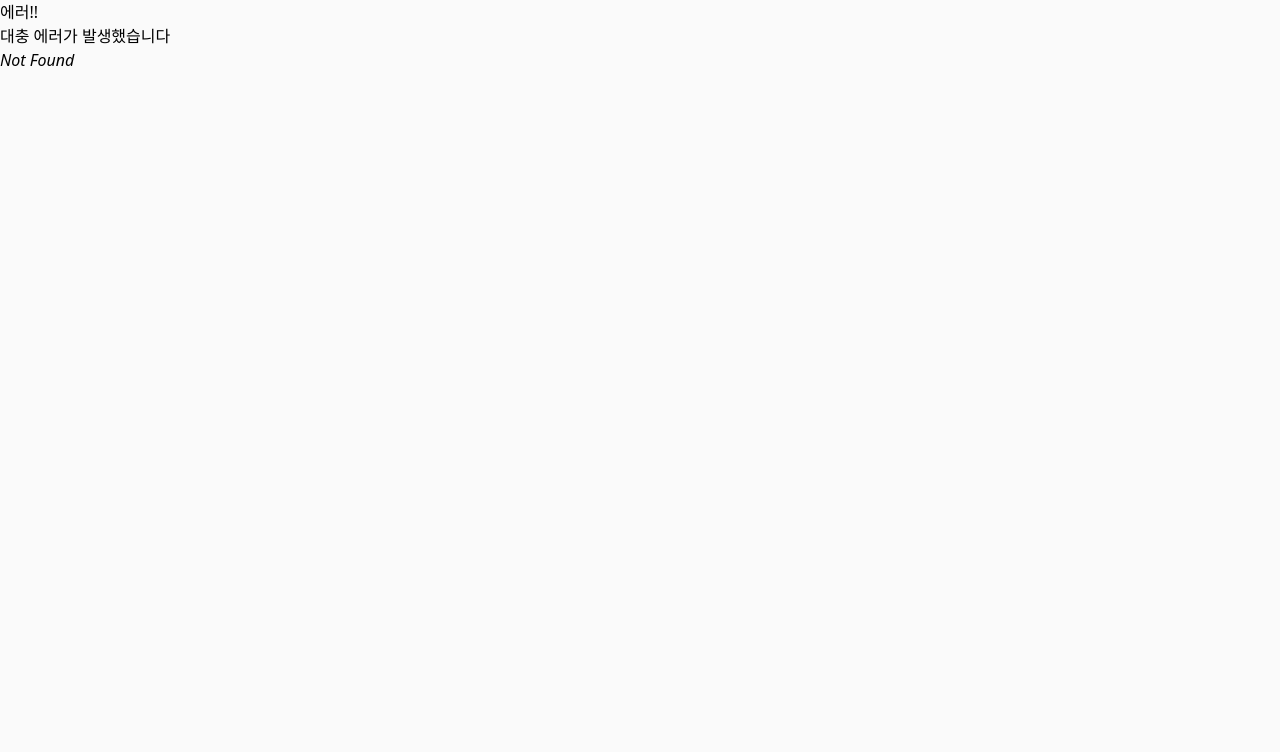
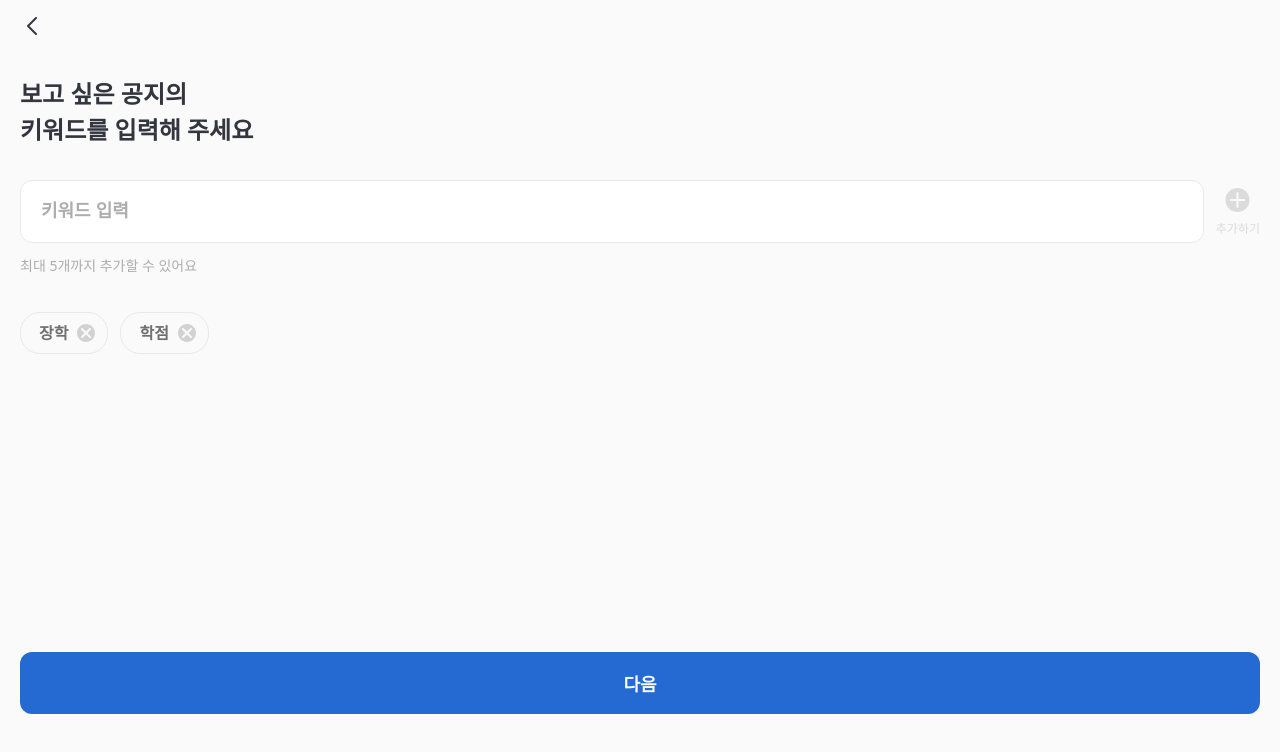
Before and after one commit to Head-4/Head-4-FE, a React (Create React App) app: page /register/keyword in a window 1280 px wide. Before the commit this address had no page. Shown: the top 752 px of the page. Built offline with nearby package versions, Linux system fonts and the light colour scheme; a web font is replaced by a local one.

Commit message:
feat: KeyWordEdit add, Row Style add

```diff
--- a/src/components/GlobalButton.tsx
+++ b/src/components/GlobalButton.tsx
@@ -1,23 +1,34 @@
 import React from 'react';
 import styled from "styled-components";
+import {useNavigate} from "react-router-dom";
 
 interface GlobalButtonProps {
     isActive: boolean
 }
 
 export default function GlobalButton({isActive}: GlobalButtonProps) {
+    const navigate = useNavigate();
+
+    const clickButton = () => {
+        navigate('/register/keyword');
+    }
+
     return (
-        <GlobalButtonWrapper $isActive={isActive}>
+        <GlobalButtonWrapper
+            onClick={clickButton}
+            $isActive={isActive}
+            disabled={!isActive}
+        >
             다음
         </GlobalButtonWrapper>
     );
 }
 
-const GlobalButtonWrapper = styled.button<{$isActive:boolean}>`
+const GlobalButtonWrapper = styled.button<{ $isActive: boolean }>`
     font-weight: 700;
     font-size: 18px;
     color: ${({$isActive}) => $isActive ? '#FAFAFA' : '#B7B7B7'};
     border-radius: 12px;
-    background-color: ${({$isActive}) => $isActive ? ({theme}) => theme.colors.primary : 'none'};
+    background-color: ${({$isActive}) => $isActive ? ({theme}) => theme.colors.primary : ''};
     padding: 18px 0;
 `;
--- /dev/null
+++ b/src/pages/keyword/KeyWordEdit.tsx
@@ -0,0 +1,129 @@
+import React, {useState} from 'react';
+import styled from "styled-components";
+import GlobalButton from "../../components/GlobalButton";
+import Row from "../../styles/Common/Row";
+import {ReactComponent as AddIcon} from "../../assets/KeyWord/AddIcon.svg";
+import KeyWord from "./components/KeyWord";
+
+interface keyWord {
+    id: number;
+    content: string;
+}
+
+export default function KeyWordEdit() {
+    const [keyWord, setKeyWord] = useState<string>('');
+    const [keyWordList, setKeyWordList] = useState<keyWord[]>([
+        {id: 1, content: '장학'},
+        {id: 2, content: '학점'},
+    ]);
+    const [isInputFocused, setIsInputFocused] = useState<boolean>(false);
+
+    const isActive: boolean = keyWord.length > 0;
+    const isMax: boolean = keyWordList.length === 5;
+
+    const addKeyWordClick = () => {
+        if (isMax) {
+            alert("5개만 가능합니다.");
+            setKeyWord('');
+            return;
+        }
+        if (keyWordList.some((item) => item.content === keyWord)) {
+            alert("이미 추가된 키워드입니다.");
+            return;
+        }
+        setKeyWordList([...keyWordList, {id: Date.now(), content: keyWord}]);
+        setKeyWord('');
+    }
+
+    const deleteKeyWordClick = (id: number) => {
+        setKeyWordList(keyWordList.filter((it) => it.id !== id));
+    };
+
+    return (
+        <>
+            <section>
+                <KeyWordH1>보고 싶은 공지의<br/>키워드를 입력해 주세요</KeyWordH1>
+                <Row $gap={12} $verticalAlign="center">
+                    <KeyWordInput
+                        value={keyWord}
+                        onChange={(e) => setKeyWord(e.target.value)}
+                        $isMax={isMax}
+                        readOnly={isMax}
+                        placeholder='키워드 입력'
+                        onFocus={() => setIsInputFocused(true)}
+                        onBlur={() => setIsInputFocused(false)}
+                    />
+                    <AddButton
+                        onClick={addKeyWordClick}
+                        disabled={!isActive}
+                        $isActive={isActive}
+                    >
+                        <AddIcon/>
+                        <AddLabel>추가하기</AddLabel>
+                    </AddButton>
+                </Row>
+                <NoticeP $isMax={isMax} $isInputFocused={isInputFocused}>최대 5개까지 추가할 수 있어요</NoticeP>
+                <KeyWordWrapper>
+                    {keyWordList.map((it) =>
+                        <KeyWord
+                            key={it.id}
+                            it={it}
+                            deleteKeyWordClick={deleteKeyWordClick}
+                        />
+                    )}
+                </KeyWordWrapper>
+            </section>
+            <GlobalButton isActive={true}/>
+        </>
+    );
+}
+
+const KeyWordH1 = styled.h1`
+    font-size: 24px;
+    font-weight: 700;
+    color: ${({theme}) => theme.colors.mainFont};
+    margin-bottom: 32px;
+`;
+
+const KeyWordInput = styled.input<{ $isMax: boolean }>`
+    flex: 1;
+    padding: 20px;
+    border-radius: 12px;
+    border: 1px solid #E9E9E9;
+    font-size: 18px;
+    font-weight: 600;
+    color: ${({theme}) => theme.colors.mainFont};
+
+    &:focus {
+        border-color: ${({$isMax}) => $isMax ? '#BD0000' : ({theme}) => theme.colors.primary};
+    }
+
+    &::placeholder {
+        color: #ADADAD;
+    }
+`;
+
+const AddButton = styled.button<{ $isActive: boolean }>`
+    color: ${({$isActive}) => $isActive ? ({theme}) => theme.colors.primary : '#DBDBDB'};
+`;
+
+const AddLabel = styled.div`
+    margin-top: 4px;
+    font-size: 12px;
+    font-weight: 500;
+`;
+
+const NoticeP = styled.p<{ $isMax: boolean; $isInputFocused: boolean }>`
+    margin-top: 12px;
+    color: ${({$isMax, $isInputFocused}) => $isMax && $isInputFocused ? '#BD0000' : '#ADADAD'};
+    font-size: 14px;
+    font-weight: 500;
+`;
+
+
+const KeyWordWrapper = styled.div`
+    margin-top: 36px;
+    display: flex;
+    flex-wrap: wrap;
+    gap: 12px;
+`;
--- /dev/null
+++ b/src/pages/keyword/components/KeyWord.tsx
@@ -0,0 +1,48 @@
+import React from 'react';
+import styled from "styled-components";
+import {ReactComponent as DeleteIcon} from "../../../assets/KeyWord/DeleteIcon.svg";
+
+interface keyWord {
+    id: number;
+    content: string;
+}
+
+interface KeyWordProps {
+    it: keyWord;
+    deleteKeyWordClick: (id: number) => void;
+}
+
+export default function KeyWord({it, deleteKeyWordClick}: KeyWordProps) {
+    return (
+        <KeyWordDiv>
+            <KeyWordContent>{it.content}</KeyWordContent>
+            <DeleteButton onClick={() => deleteKeyWordClick(it.id)}>
+                <DeleteIcon/>
+            </DeleteButton>
+        </KeyWordDiv>
+    );
+}
+
+const KeyWordDiv = styled.div`
+    display: flex;
+    align-items: center;
+    justify-content: center;
+    gap: 9px;
+    padding: 8px 12px 8px 18px;
+    border-radius: 20px;
+    border: 1px solid #E9E9E9;
+`;
+
+const KeyWordContent = styled.span`
+    color: #707070;
+    font-weight: 600;
+`;
+
+const DeleteButton = styled.button`
+    display: flex;
+    color: #D2D2D2;
+
+    &:active {
+        color: ${({theme}) => theme.colors.primary};
+    }
+`;
--- a/src/router/router.js
+++ b/src/router/router.js
@@ -7,6 +7,7 @@ const Layout = lazy(() => import("../layout/Layout"));
 const Login = lazy(() => import("../pages/login/Login"));
 const KakaoLoading = lazy(() => import("../pages/login/components/KakaoLoading"));
 const UniversityEdit = lazy(() => import("../pages/university/UniversityEdit"));
+const KeyWordEdit = lazy(() => import("../pages/keyword/KeyWordEdit"));
 
 export const router = createBrowserRouter([
         {
@@ -31,6 +32,10 @@ export const router = createBrowserRouter([
                             path: "register/university",
                             element: <UniversityEdit/>,
                         },
+                        {
+                            path: "register/keyword",
+                            element: <KeyWordEdit/>,
+                        },
                         // {
                         //     path: "setting",
                         //     element: <Setting/>,
--- /dev/null
+++ b/src/styles/Common/Row.ts
@@ -0,0 +1,54 @@
+import styled, {css} from "styled-components";
+
+type RowProps = {
+    $verticalAlign?: "center" | "top" | "bottom" | "distribute";
+    $horizonAlign?: "center" | "left" | "right" | "distribute";
+    $gap?: number;
+};
+
+const RowCSS = (props?: RowProps) => css`
+    display: flex;
+    align-items: ${(() => {
+        if (props?.$verticalAlign) {
+            switch (props.$verticalAlign) {
+                case "center":
+                    return "center";
+                case "top":
+                    return "flex-start";
+                case "bottom":
+                    return "flex-end";
+            }
+        } else {
+            return "flex-start";
+        }
+    })()};
+    justify-content: ${(() => {
+        if (props?.$horizonAlign) {
+            switch (props.$horizonAlign) {
+                case "center":
+                    return "center";
+                case "left":
+                    return "flex-start";
+                case "right":
+                    return "flex-end";
+                case "distribute":
+                    return "space-between";
+            }
+        } else {
+            return "flex-start";
+        }
+    })()};
+    gap: ${(() => {
+        if (props?.$gap) {
+            return `${props.$gap}px`;
+        } else {
+            return 0;
+        }
+    })()};
+`;
+
+const Row = styled.div<RowProps>`
+    ${(props) => RowCSS(props)}
+`;
+
+export default Row;
```
Also changed, not shown: src/assets/KeyWord/AddIcon.svg (added), src/assets/KeyWord/DeleteIcon.svg (added).
